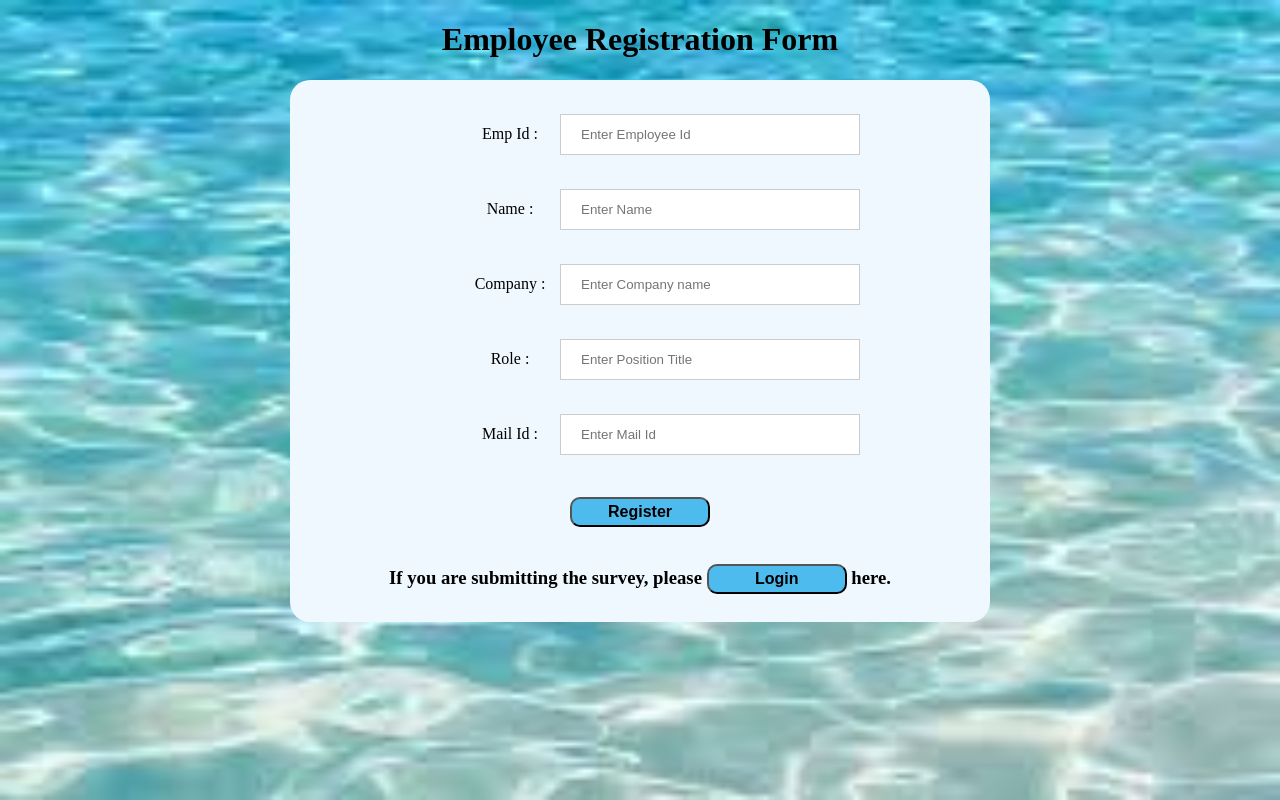
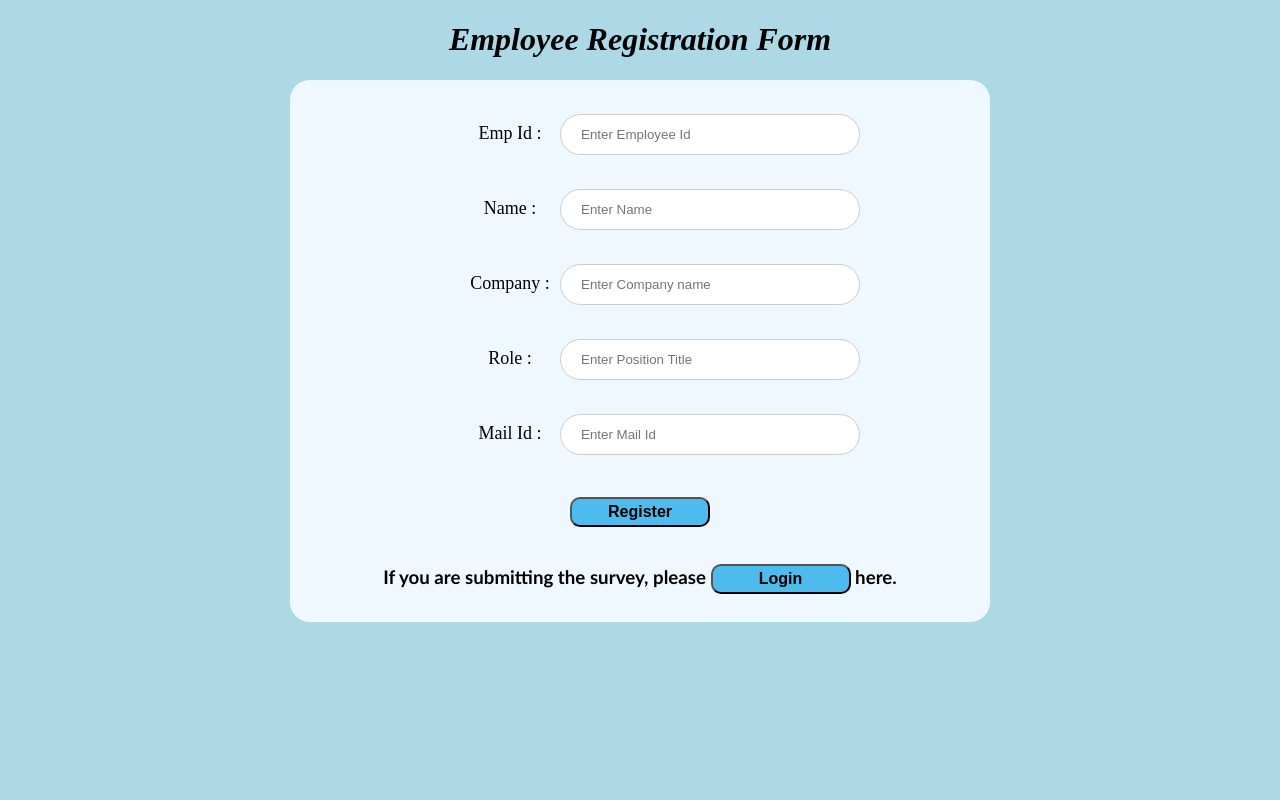
Before and after one commit to JenilaS599/Employee-survey, a React (Create React App) app: page / in a window 1280 px wide. Built offline with nearby package versions, Linux system fonts and the light colour scheme.

Commit message:
Update index.css

```diff
--- a/src/index.css
+++ b/src/index.css
@@ -1,12 +1,14 @@
 body {
-  background-image: url("images/w3.jpg");
+    /* background-image: url("images/w3.jpg");
     background-attachment: fixed;
     background-repeat: no-repeat;
-  background-size: cover;
+    background-size: cover; */
+    background-color:lightblue;
   }
-h1 {
+  h1{
     color: black;
     text-align: center;
+    font-style: italic;
   }
   form {
     background-color: aliceblue;
@@ -22,9 +24,17 @@ form {
     border-radius: 20px;
     text-align: center;
   }
+  h3{
+    font-family: 'Trebuchet MS', 'Lucida Sans Unicode', 'Lucida Grande', 'Lucida Sans', Arial, sans-serif;
+  }
   label {
     width: 100px;
     display: inline-block;
+    text-align: center;
+    font-size: large;
+  }
+  input{
+    border-radius: 50px;
   }
   input[type="text"],
   input[type="number"],
@@ -46,7 +56,7 @@ form button {
     background-color: rgb(78, 187, 238);
     border-radius: 10px;
   }
-form button:hover {
+  form button:hover,a:hover {
     color: antiquewhite;
     background-color: rgb(5, 164, 238);
   }
```
Lines whose indentation alone changed are shown as unchanged.
